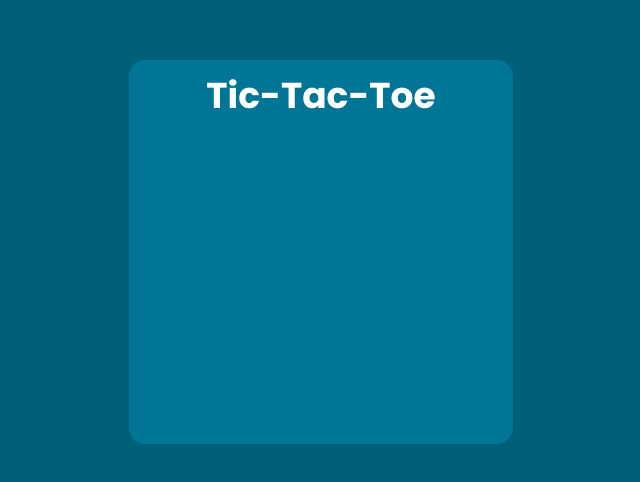
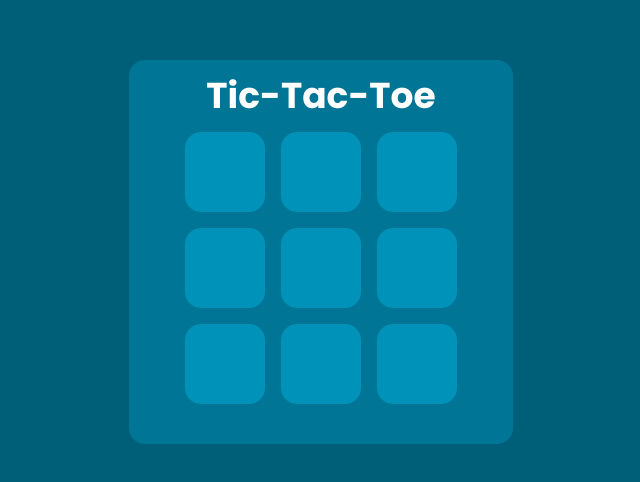
Before and after one commit to ElloRabyndra/mini-games, a React (Vite) app: page / in a window 1280 px wide. Shown: the part 148-630 px from the top of the page, without its empty margins (319-959 px from the left). Built offline with nearby package versions, Linux system fonts and the light colour scheme.

Commit message:
docs: update README.md

```diff
--- a/src/App.css
+++ b/src/App.css
@@ -2,7 +2,8 @@
 
 @theme {
   --font-poppins: "Poppins";
-  --color-main: var(--color-blue-600);
+  --color-main: var(--color-cyan-500);
+  --color-light: var(--color-cyan-300);
   --color-primary: var(--color-cyan-800);
   --color-secondary: var(--color-cyan-700);
   --color-tertiary: var(--color-cyan-600);
--- a/src/App.jsx
+++ b/src/App.jsx
@@ -1,14 +1,63 @@
 import { useState } from "react";
 import "./App.css";
 
-function Board() {
-  return <section></section>;
+
+function Squere({value, onSquereClick}) {
+  return (
+    <button className="size-16 md:size-20 bg-tertiary rounded-2xl hover:border-2 hover:border-main active:border-light text-2xl md:text-4xl font-bold" onClick={onSquereClick}> {value}</button>
+  );
 }
 
 export default function Game() {
+  const [squeres, setSqueres] = useState(Array(9).fill(null));
+  const [isNext, setNext] = useState(true);
+
+  function handleSquereClick(i) {
+    if(squeres[i] || calculateWinner(squeres)) return;
+    squeres[i] = isNext ? "X" : "O";
+    setSqueres(squeres)
+    setNext(!isNext);
+  }
+
   return (
-    <section className="size-96 p-4 bg-secondary rounded-2xl">
-      <h1 className="text-center text-4xl font-bold">Tic-Tac-Toe</h1>
+    <section className="size-80 md:size-96 p-4 bg-secondary rounded-2xl">
+      <h1 className="text-center text-3xl md:text-4xl font-bold">Tic-Tac-Toe</h1>
+      <div className="p-4 flex flex-wrap justify-center items-center gap-4">
+      <Squere value={squeres[0]} onSquereClick={() => handleSquereClick(0)} />
+      <Squere value={squeres[1]} onSquereClick={() => handleSquereClick(1)} />
+      <Squere value={squeres[2]} onSquereClick={() => handleSquereClick(2)} />
+      <Squere value={squeres[3]} onSquereClick={() => handleSquereClick(3)} />
+      <Squere value={squeres[4]} onSquereClick={() => handleSquereClick(4)} />
+      <Squere value={squeres[5]} onSquereClick={() => handleSquereClick(5)} />
+      <Squere value={squeres[6]} onSquereClick={() => handleSquereClick(6)} />
+      <Squere value={squeres[7]} onSquereClick={() => handleSquereClick(7)} />
+      <Squere value={squeres[8]} onSquereClick={() => handleSquereClick(8)} />
+      </div>
     </section>
   );
 }
+
+
+// Fungsi untuk menentukan pemenang
+function calculateWinner(squares) {
+  const lines = [
+    [0, 1, 2],
+    [3, 4, 5],
+    [6, 7, 8],
+    [0, 3, 6],
+    [1, 4, 7],
+    [2, 5, 8],
+    [0, 4, 8],
+    [2, 4, 6],
+  ];
+
+  for (let i = 0; i < lines.length; i++) {
+    const [a, b, c] = lines[i];
+
+    if (squares[a] && squares[a] === squares[b] && squares[a] === squares[c]) {
+      return squares[a];
+    }
+  }
+
+  return false;
+}
```
Also changed, not shown: 1 other file (tests, documents, lock files or other folders).
